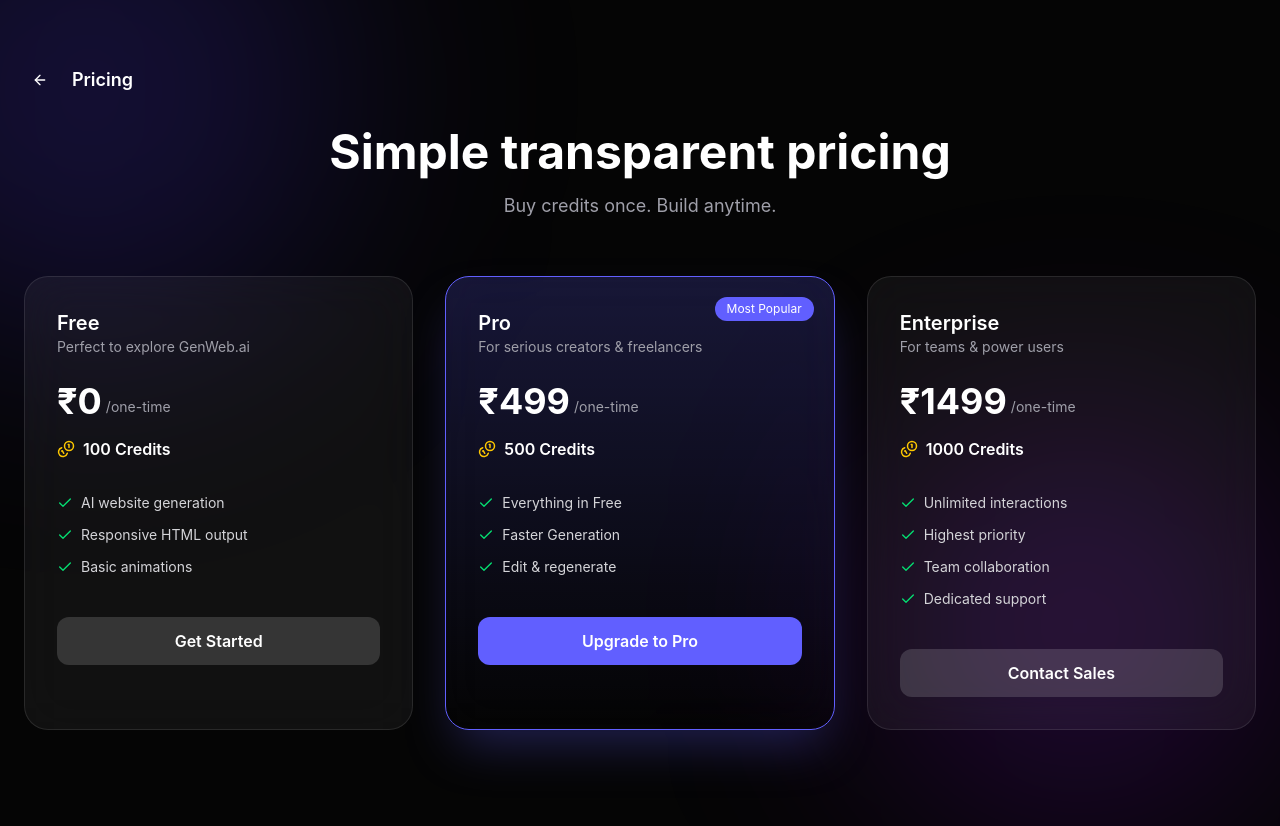
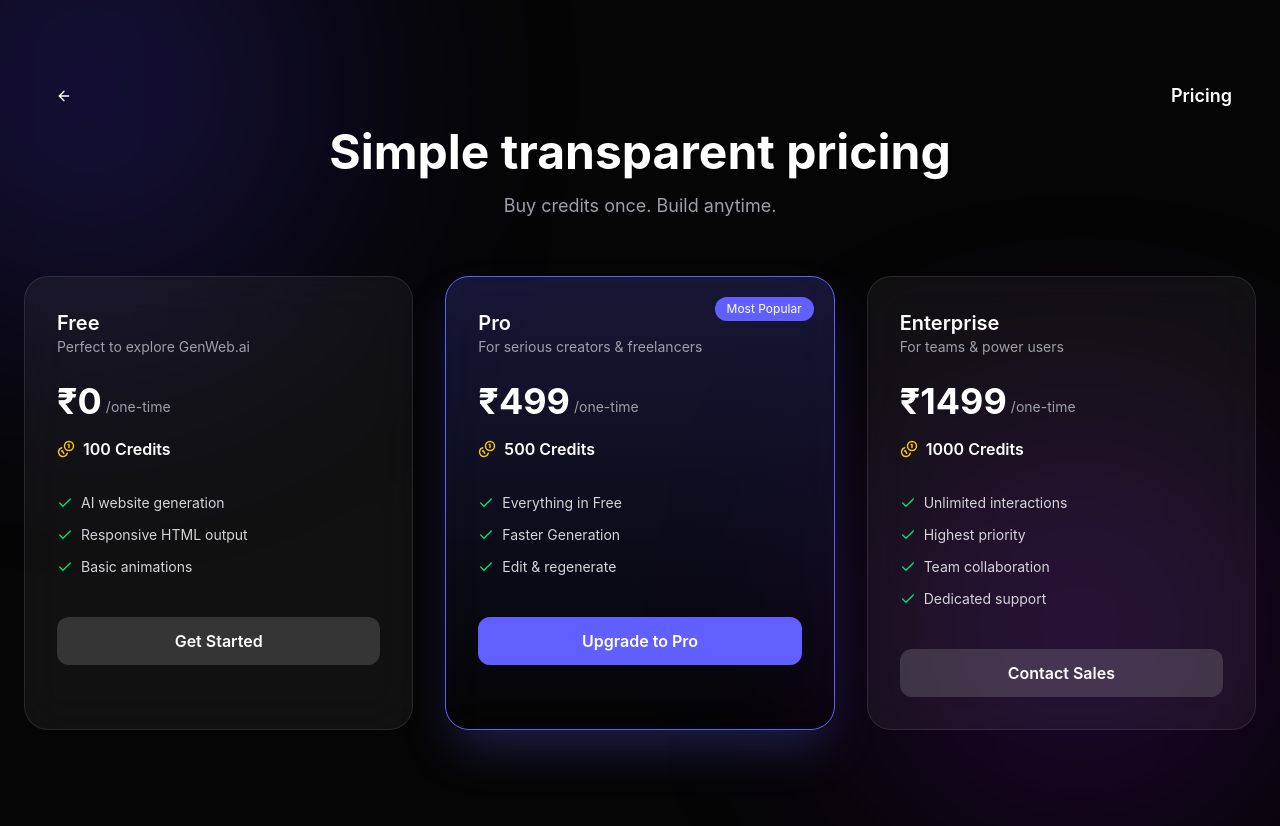
Before and after one commit to Saikat-Pradhan/AI-Website-Builder, a React (Vite) app in the folder client/: page /pricing in a window 1280 px wide. Built offline with nearby package versions, Linux system fonts and the light colour scheme; no server answers; the HTML template or start-up script is replaced by a standard one.

Commit message:
Update button styles in Dashboard and Pricing pages for improved UX

```diff
--- a/client/src/pages/Dashboard.jsx
+++ b/client/src/pages/Dashboard.jsx
@@ -94,7 +94,7 @@
               <p className="text-zinc-400">You have no websites yet</p>
               <button
                 onClick={() => navigate("/generate")}
-                className="mt-4 px-4 py-2 rounded-lg bg-white text-black text-sm font-semibold hover:scale-105 transition"
+                className="mt-4 px-4 py-2 rounded-lg bg-white text-black text-sm font-semibold hover:scale-105 transition cursor-pointer"
               >
                 + Create Your First Website
               </button>
--- a/client/src/pages/Pricing.jsx
+++ b/client/src/pages/Pricing.jsx
@@ -122,7 +122,7 @@
                 <div className="absolute bottom-0 right-0 w-[400px] h-[400px] bg-purple-600/20 rounded-full blur-[120px]" />
             </div>
 
-            <div className='relative z-10 mb-8 flex items-center gap-4'>
+            <div className='relative z-10 gap-4 max-w-7xl mx-auto px-6 h-16 flex items-center justify-between'>
                 <button onClick={() => navigate("/")} className='p-2 rounded-lg hover:bg-white/10 transition cursor-pointer'>
                     <ArrowLeft size={16} />
                 </button>
```
